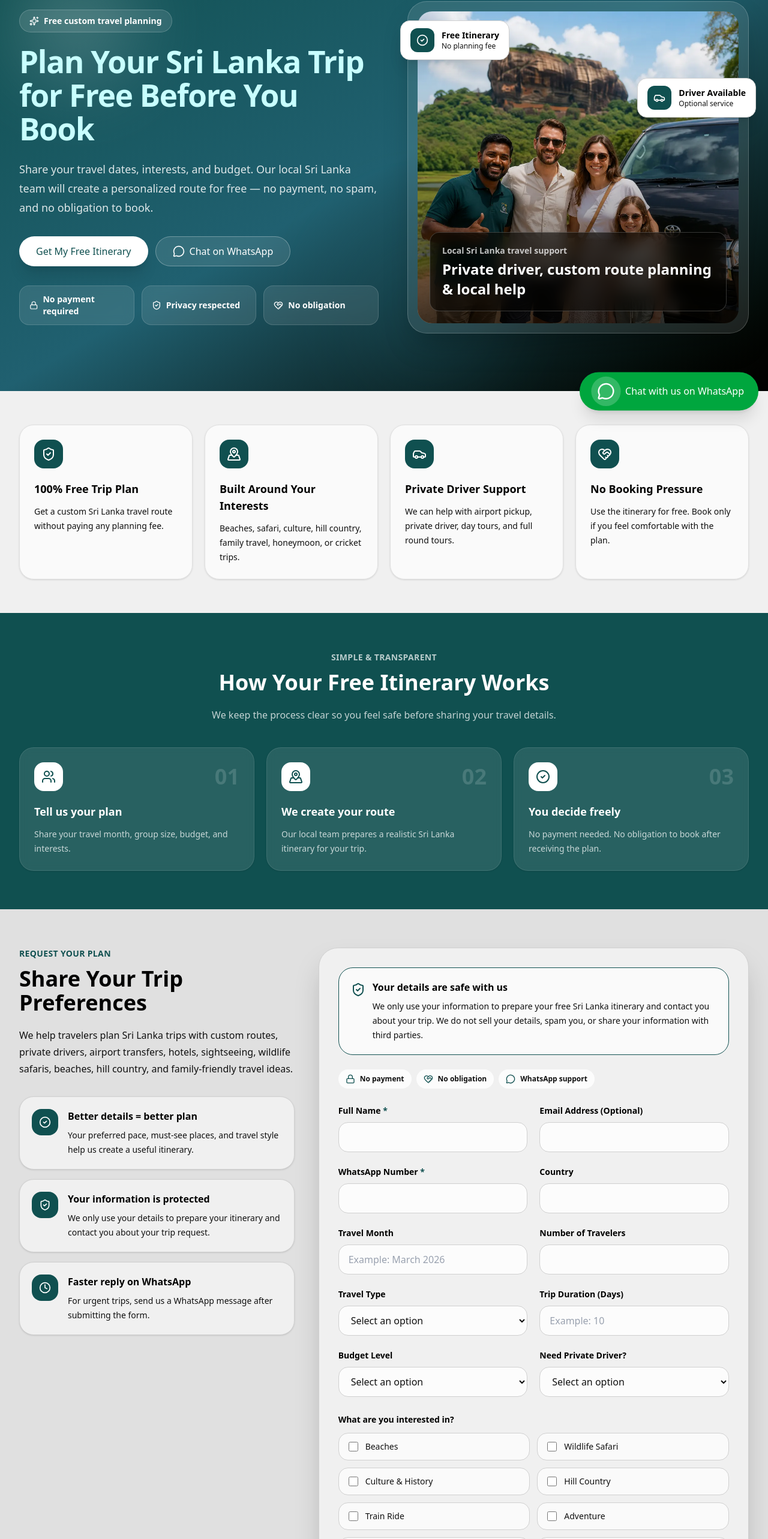
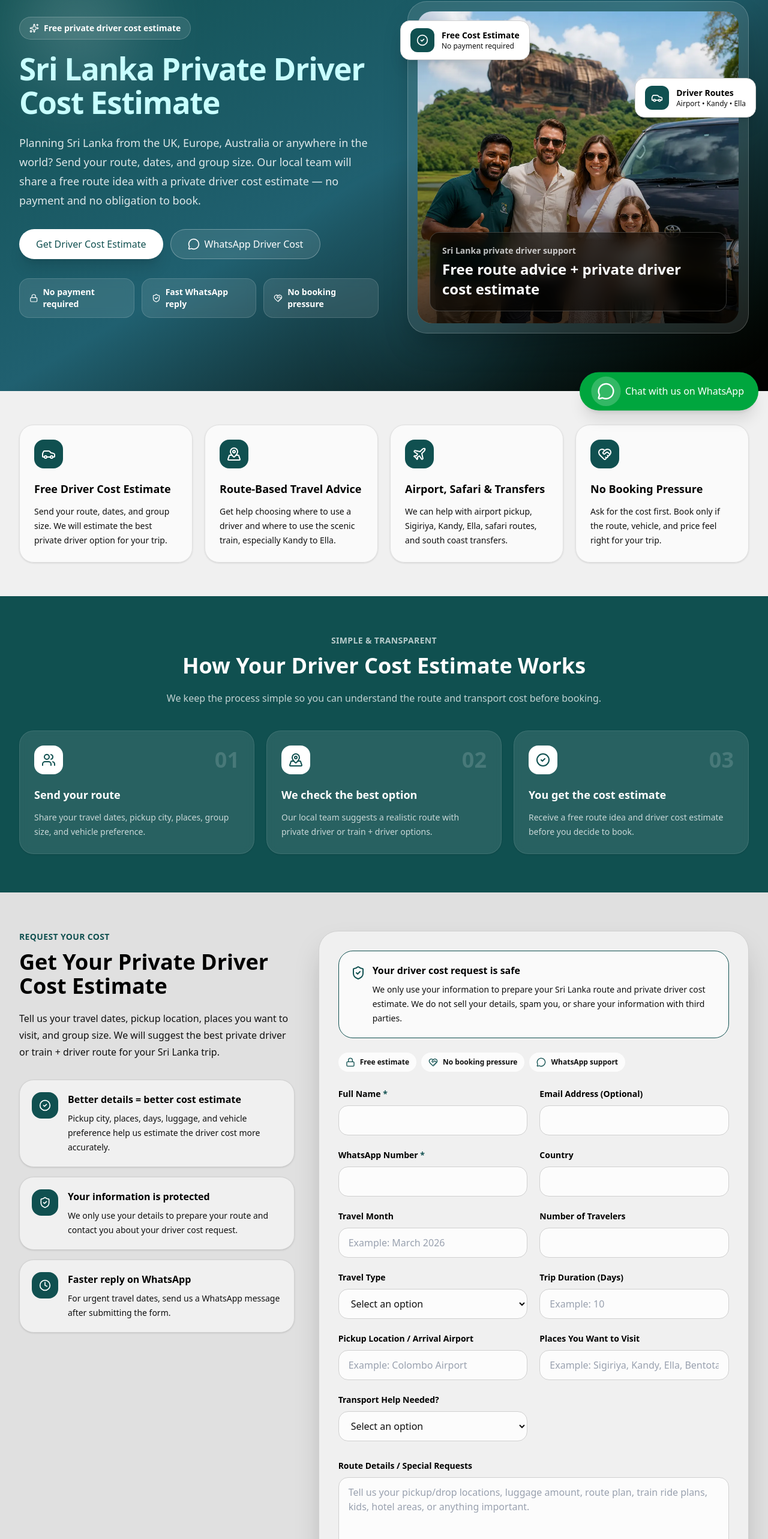
Before and after one commit to jaindu-sasan/Happy-Way-Travels, a React (Vite) app: page /free-sri-lanka-itinerary in a window 1280 px wide. Shown: the part 94-2660 px from the top of the page at 60% size. Built offline with nearby package versions, Linux system fonts and the light colour scheme.

Commit message:
modify freeitinerary page

```diff
--- a/src/features/freeItinerary/FreeItineraryPage.jsx
+++ b/src/features/freeItinerary/FreeItineraryPage.jsx
@@ -28,87 +28,93 @@ const travelTypes = [
 
 
 const budgetLevels = ['Budget', 'Mid Range', 'Luxury', 'Not Sure Yet'];
-const driverOptions = ['Yes', 'No', 'Maybe'];
+const driverOptions = [
+  'Yes, I need a private driver',
+  'Maybe, I need route advice',
+  'No, itinerary only',
+];
 
 const interests = [
+  'Private Driver / Road Trip',
+  'Airport Pickup / Drop',
+  'Kandy / Ella Route',
+  'Sigiriya / Cultural Triangle',
+  'Safari Transfers',
+  'South Coast Transfers',
+  'Train + Driver Mix',
+  'Honeymoon Route',
+  'Family Friendly Route',
   'Beaches',
   'Wildlife Safari',
-  'Culture & History',
   'Hill Country',
-  'Train Ride',
-  'Adventure',
-  'Ayurveda / Wellness',
-  'Food Experience',
-  'Cricket',
-  'Family Friendly Activities',
 ];
 
 const benefits = [
   {
-    title: '100% Free Trip Plan',
-    description: 'Get a custom Sri Lanka travel route without paying any planning fee.',
-    icon: ShieldCheck,
+    title: 'Free Driver Cost Estimate',
+    description: 'Send your route, dates, and group size. We will estimate the best private driver option for your trip.',
+    icon: Car,
   },
   {
-    title: 'Built Around Your Interests',
-    description: 'Beaches, safari, culture, hill country, family travel, honeymoon, or cricket trips.',
+    title: 'Route-Based Travel Advice',
+    description: 'Get help choosing where to use a driver and where to use the scenic train, especially Kandy to Ella.',
     icon: MapPinned,
   },
   {
-    title: 'Private Driver Support',
-    description: 'We can help with airport pickup, private driver, day tours, and full round tours.',
-    icon: Car,
+    title: 'Airport, Safari & Transfers',
+    description: 'We can help with airport pickup, Sigiriya, Kandy, Ella, safari routes, and south coast transfers.',
+    icon: Plane,
   },
   {
     title: 'No Booking Pressure',
-    description: 'Use the itinerary for free. Book only if you feel comfortable with the plan.',
+    description: 'Ask for the cost first. Book only if the route, vehicle, and price feel right for your trip.',
     icon: HeartHandshake,
   },
 ];
 
 const steps = [
   {
-    title: 'Tell us your plan',
-    description: 'Share your travel month, group size, budget, and interests.',
+    title: 'Send your route',
+    description: 'Share your travel dates, pickup city, places, group size, and vehicle preference.',
     icon: Users,
   },
   {
-    title: 'We create your route',
-    description: 'Our local team prepares a realistic Sri Lanka itinerary for your trip.',
+    title: 'We check the best option',
+    description: 'Our local team suggests a realistic route with private driver or train + driver options.',
     icon: MapPinned,
   },
   {
-    title: 'You decide freely',
-    description: 'No payment needed. No obligation to book after receiving the plan.',
+    title: 'You get the cost estimate',
+    description: 'Receive a free route idea and driver cost estimate before you decide to book.',
     icon: CheckCircle2,
   },
 ];
 
 const faqs = [
   {
-    question: 'Is the itinerary really free?',
+    question: 'Is the private driver cost estimate free?',
     answer:
-      'Yes. Your first custom Sri Lanka itinerary is free. We create it so you can understand the best route, travel time, and options before making decisions.',
+      'Yes. The first route idea and private driver cost estimate are free. We use your dates, route, number of travelers, luggage, and vehicle preference to suggest a suitable option.',
   },
   {
-    question: 'Do I need to book after receiving the itinerary?',
+    question: 'Do I need to book after receiving the cost?',
     answer:
-      'No. There is no obligation to book. If you like the plan, we can also help arrange transport, hotels, activities, or a full tour package.',
+      'No. There is no obligation to book. You can review the route and estimate first, then decide only if you are comfortable.',
   },
   {
-    question: 'Can you arrange a private driver?',
+    question: 'Can you arrange airport pickup and long transfers?',
     answer:
-      'Yes. We can arrange private drivers for airport transfers, day tours, multi-day trips, and complete Sri Lanka round tours.',
+      'Yes. We can help with airport pickup and drop, Sigiriya, Kandy, Ella, safari routes, south coast transfers, and full round tours.',
   },
   {
-    question: 'Can you help with hotels and activities?',
+    question: 'Can I mix train and private driver?',
     answer:
-      'Yes. We can suggest hotels, sightseeing stops, wildlife safaris, beaches, train rides, cultural visits, and family-friendly experiences.',
+      'Yes. Many travelers take the scenic train for Kandy or Nanu Oya to Ella and use a private driver for luggage, airport transfers, Sigiriya, safari routes, and south coast travel.',
   },
   {
-    question: 'How long does it take to receive the itinerary?',
+    question: 'What details do you need to estimate the cost?',
     answer:
-      'We usually reply as soon as possible after reviewing your details. For urgent travel plans, WhatsApp is the fastest way to contact us.',
+      'We need your travel dates, number of travelers, pickup and drop locations, places you want to visit, luggage amount, and whether you prefer a car or van.',
   },
 ];
 
@@ -121,6 +127,8 @@ const initialFormData = {
   travelers: '',
   travelType: '',
   exactTripDays: '',
+  pickupLocation: '',
+  placesToVisit: '',
   budgetLevel: '',
   interests: [],
   privateDriver: '',
@@ -162,7 +170,7 @@ function FreeItineraryPage() {
   const handleSubmit = async (event) => {
     event.preventDefault();
 
-    console.log('Free Sri Lanka itinerary request:', formData);
+    console.log('Sri Lanka private driver cost request:', formData);
 
     setLoading(true);
     setErrorMessage('');
@@ -171,7 +179,7 @@ function FreeItineraryPage() {
       const response = await fetch(FORMSPREE_ENDPOINT, {
         method: 'POST',
         body: JSON.stringify({
-          _subject: 'Free Sri Lanka Itinerary Request',
+          _subject: 'Sri Lanka Private Driver Cost Estimate Request',
           ...formData,
           interests: formData.interests.join(', '),
         }),
@@ -188,7 +196,7 @@ function FreeItineraryPage() {
       setSubmitted(true);
       setFormData(initialFormData);
     } catch (error) {
-      console.error('Free itinerary Formspree error:', error);
+      console.error('Private driver cost Formspree error:', error);
       setErrorMessage(
         'Sorry, we could not submit your request right now. Please try again or message us on WhatsApp.'
       );
@@ -198,7 +206,7 @@ function FreeItineraryPage() {
   };
 
   const whatsappUrl = `https://wa.me/94710455391?text=${encodeURIComponent(
-    'Hi, I would like to get a free Sri Lanka itinerary for my trip.'
+    'Hi, I would like to get a private driver cost estimate for my Sri Lanka trip.'
   )}`;
 
   return (
@@ -219,16 +227,15 @@ function FreeItineraryPage() {
           <div className="text-white">
             <div className="mb-5 inline-flex items-center gap-2 rounded-full border border-white/20 bg-white/10 px-4 py-2 text-sm font-semibold backdrop-blur">
               <Sparkles className="h-4 w-4 text-white" />
-              Free custom travel planning
+              Free private driver cost estimate
             </div>
 
             <h1 className="max-w-3xl text-4xl font-extrabold leading-tight tracking-tight sm:text-5xl lg:text-[52px]">
-              Plan Your Sri Lanka Trip for Free Before You Book
+              Sri Lanka Private Driver Cost Estimate
             </h1>
 
             <p className="mt-6 max-w-2xl text-lg leading-8 text-white/85">
-              Share your travel dates, interests, and budget. Our local Sri Lanka team will create a
-              personalized route for free — no payment, no spam, and no obligation to book.
+              Planning Sri Lanka from the UK, Europe, Australia or anywhere in the world? Send your route, dates, and group size. Our local team will share a free route idea with a private driver cost estimate — no payment and no obligation to book.
             </p>
 
             <div className="mt-8 flex flex-col gap-3 sm:flex-row">
@@ -236,7 +243,7 @@ function FreeItineraryPage() {
                 href="#itinerary-form"
                 className="inline-flex items-center justify-center rounded-full bg-white px-7 py-3 text-base font-bold text-[var(--color-primary)] shadow-xl transition hover:bg-[var(--color-light)]"
               >
-                Get My Free Itinerary
+                Get Driver Cost Estimate
               </a>
 
               <a
@@ -246,14 +253,14 @@ function FreeItineraryPage() {
                 className="inline-flex items-center justify-center gap-2 rounded-full border border-white/30 bg-white/10 px-7 py-3 text-base font-bold text-white backdrop-blur transition hover:bg-white/20"
               >
                 <MessageCircle className="h-5 w-5" />
-                Chat on WhatsApp
+                WhatsApp Driver Cost
               </a>
             </div>
 
             <div className="mt-8 grid max-w-2xl gap-3 sm:grid-cols-3">
               <TrustPill icon={Lock} text="No payment required" />
-              <TrustPill icon={ShieldCheck} text="Privacy respected" />
-              <TrustPill icon={HeartHandshake} text="No obligation" />
+              <TrustPill icon={ShieldCheck} text="Fast WhatsApp reply" />
+              <TrustPill icon={HeartHandshake} text="No booking pressure" />
             </div>
           </div>
 
@@ -271,11 +278,11 @@ function FreeItineraryPage() {
 
                 <div className="absolute bottom-5 left-5 right-5 rounded-2xl border border-white/20 bg-[var(--color-dark)]/55 p-5 text-white shadow-xl backdrop-blur-md">
                   <p className="text-sm font-semibold text-white/75">
-                    Local Sri Lanka travel support
+                    Sri Lanka private driver support
                   </p>
 
                   <h2 className="mt-1 text-xl font-extrabold leading-snug sm:text-2xl">
-                    Private driver, custom route planning & local help
+                    Free route advice + private driver cost estimate
                   </h2>
                 </div>
               </div>
@@ -288,8 +295,8 @@ function FreeItineraryPage() {
                 </div>
 
                 <div>
-                  <p className="text-sm font-bold text-[var(--color-dark)]">Free Itinerary</p>
-                  <p className="text-xs text-[var(--color-darkGray)]">No planning fee</p>
+                  <p className="text-sm font-bold text-[var(--color-dark)]">Free Cost Estimate</p>
+                  <p className="text-xs text-[var(--color-darkGray)]">No payment required</p>
                 </div>
               </div>
             </div>
@@ -301,8 +308,8 @@ function FreeItineraryPage() {
                 </div>
 
                 <div>
-                  <p className="text-sm font-bold text-[var(--color-dark)]">Driver Available</p>
-                  <p className="text-xs text-[var(--color-darkGray)]">Optional service</p>
+                  <p className="text-sm font-bold text-[var(--color-dark)]">Driver Routes</p>
+                  <p className="text-xs text-[var(--color-darkGray)]">Airport • Kandy • Ella</p>
                 </div>
               </div>
             </div>
@@ -341,11 +348,11 @@ function FreeItineraryPage() {
             </p>
 
             <h2 className="mt-3 text-3xl font-extrabold sm:text-4xl">
-              How Your Free Itinerary Works
+              How Your Driver Cost Estimate Works
             </h2>
 
             <p className="mt-5 leading-7 text-white/75">
-              We keep the process clear so you feel safe before sharing your travel details.
+              We keep the process simple so you can understand the route and transport cost before booking.
             </p>
           </div>
 
@@ -378,36 +385,34 @@ function FreeItineraryPage() {
         <div className="mx-auto grid max-w-7xl gap-10 px-4 sm:px-6 lg:grid-cols-[0.78fr_1.22fr] lg:px-8">
           <div className="lg:sticky lg:top-24 lg:self-start">
             <p className="text-sm font-bold uppercase tracking-wide text-[var(--color-primary)]">
-              Request your plan
+              Request your cost
             </p>
 
             <h2 className="mt-3 text-3xl font-extrabold text-[var(--color-dark)] sm:text-4xl">
-              Share Your Trip Preferences
+              Get Your Private Driver Cost Estimate
             </h2>
 
             <p className="mt-5 leading-7 text-[var(--color-darkGray)]">
-              We help travelers plan Sri Lanka trips with custom routes, private drivers, airport
-              transfers, hotels, sightseeing, wildlife safaris, beaches, hill country, and
-              family-friendly travel ideas.
+              Tell us your travel dates, pickup location, places you want to visit, and group size. We will suggest the best private driver or train + driver route for your Sri Lanka trip.
             </p>
 
             <div className="mt-8 space-y-4">
               <SideNote
                 icon={CheckCircle2}
-                title="Better details = better plan"
-                text="Your preferred pace, must-see places, and travel style help us create a useful itinerary."
+                title="Better details = better cost estimate"
+                text="Pickup city, places, days, luggage, and vehicle preference help us estimate the driver cost more accurately."
               />
 
               <SideNote
                 icon={ShieldCheck}
                 title="Your information is protected"
-                text="We only use your details to prepare your itinerary and contact you about your trip request."
+                text="We only use your details to prepare your route and contact you about your driver cost request."
               />
 
               <SideNote
                 icon={Clock}
                 title="Faster reply on WhatsApp"
-                text="For urgent trips, send us a WhatsApp message after submitting the form."
+                text="For urgent travel dates, send us a WhatsApp message after submitting the form."
               />
             </div>
           </div>
@@ -430,21 +435,19 @@ function FreeItineraryPage() {
 
                 <div>
                   <h3 className="font-bold text-[var(--color-dark)]">
-                    Your details are safe with us
+                    Your driver cost request is safe
                   </h3>
 
                   <p className="mt-2 text-sm leading-6 text-[var(--color-darkGray)]">
-                    We only use your information to prepare your free Sri Lanka itinerary and
-                    contact you about your trip. We do not sell your details, spam you, or share
-                    your information with third parties.
+                    We only use your information to prepare your Sri Lanka route and private driver cost estimate. We do not sell your details, spam you, or share your information with third parties.
                   </p>
                 </div>
               </div>
             </div>
 
             <div className="mb-6 flex flex-wrap gap-2">
-              <MiniBadge icon={Lock} text="No payment" />
-              <MiniBadge icon={HeartHandshake} text="No obligation" />
+              <MiniBadge icon={Lock} text="Free estimate" />
+              <MiniBadge icon={HeartHandshake} text="No booking pressure" />
               <MiniBadge icon={MessageCircle} text="WhatsApp support" />
             </div>
 
@@ -515,16 +518,26 @@ function FreeItineraryPage() {
                 placeholder="Example: 10"
               />
 
-              <Select
-                label="Budget Level"
-                name="budgetLevel"
-                value={formData.budgetLevel}
+              <Input
+                label="Pickup Location / Arrival Airport"
+                name="pickupLocation"
+                value={formData.pickupLocation}
                 onChange={handleChange}
-                options={budgetLevels}
+                placeholder="Example: Colombo Airport"
               />
 
+              <Input
+                label="Places You Want to Visit"
+                name="placesToVisit"
+                value={formData.placesToVisit}
+                onChange={handleChange}
+                placeholder="Example: Sigiriya, Kandy, Ella, Bentota"
+              />
+
+
+
               <Select
-                label="Need Private Driver?"
+                label="Transport Help Needed?"
                 name="privateDriver"
                 value={formData.privateDriver}
                 onChange={handleChange}
@@ -532,37 +545,11 @@ function FreeItineraryPage() {
               />
             </div>
 
-            <fieldset className="mt-7">
-              <legend className="text-sm font-bold text-[var(--color-dark)]">
-                What are you interested in?
-              </legend>
 
-              <div className="mt-3 grid gap-3 sm:grid-cols-2">
-                {interests.map((interest) => (
-                  <label
-                    key={interest}
-                    className={`flex cursor-pointer items-center gap-3 rounded-2xl border px-4 py-3 text-sm transition ${
-                      formData.interests.includes(interest)
-                        ? 'border-[var(--color-primary)] bg-[var(--color-primary)] text-white'
-                        : 'border-[var(--color-midGray)] bg-white/70 text-[var(--color-darkGray)] hover:border-[var(--color-primary)] hover:bg-white'
-                    }`}
-                  >
-                    <input
-                      type="checkbox"
-                      value={interest}
-                      checked={formData.interests.includes(interest)}
-                      onChange={handleInterestChange}
-                      className="h-4 w-4 rounded border-[var(--color-midGray)] text-[var(--color-primary)] focus:ring-[var(--color-primary)]"
-                    />
-                    {interest}
-                  </label>
-                ))}
-              </div>
-            </fieldset>
 
             <label className="mt-7 block">
               <span className="text-sm font-bold text-[var(--color-dark)]">
-                Message / Special Requests
+                Route Details / Special Requests
               </span>
 
               <textarea
@@ -571,7 +558,7 @@ function FreeItineraryPage() {
                 onChange={handleChange}
                 rows="5"
                 className="mt-2 w-full rounded-2xl border border-[var(--color-midGray)] bg-white/80 px-4 py-3 text-[var(--color-darkGray)] outline-none transition placeholder:text-gray-400 focus:border-[var(--color-primary)] focus:ring-4 focus:ring-[var(--color-primary)]/20"
-                placeholder="Tell us about arrival airport, must-see places, kids, hotel style, celebrations, food preferences, or anything important."
+                placeholder="Tell us your pickup/drop locations, luggage amount, route plan, train ride plans, kids, hotel areas, or anything important."
               />
             </label>
 
@@ -580,12 +567,12 @@ function FreeItineraryPage() {
               disabled={loading}
               className="mt-7 inline-flex w-full items-center justify-center gap-2 rounded-full bg-[var(--color-primary)] px-6 py-4 text-base font-bold text-white shadow-lg transition hover:bg-[var(--color-secondary)] disabled:cursor-not-allowed disabled:bg-gray-500"
             >
-              {loading ? 'Sending Your Request...' : 'Get My Free Itinerary'}
+              {loading ? 'Sending Your Request...' : 'Get Driver Cost Estimate'}
             </button>
 
             <p className="mt-4 text-xs leading-5 text-[var(--color-darkGray)]">
               By submitting this form, you agree that we may contact you by email or WhatsApp about
-              your Sri Lanka trip request. No payment is required and there is no obligation to book.
+              your Sri Lanka private driver cost request. No payment is required and there is no obligation to book.
             </p>
           </form>
         </div>
@@ -599,11 +586,10 @@ function FreeItineraryPage() {
               <MessageCircle className="h-7 w-7 text-white" />
             </div>
 
-            <h2 className="mt-5 text-3xl font-extrabold">Want a Faster Reply?</h2>
+            <h2 className="mt-5 text-3xl font-extrabold">Need the Driver Cost Faster?</h2>
 
             <p className="mx-auto mt-4 max-w-2xl text-white/80">
-              Message our team on WhatsApp and tell us your travel dates, group size, and places
-              you would love to visit.
+              Message our team on WhatsApp with your travel dates, number of travelers, pickup city, and places you want to visit.
             </p>
 
             <a
@@ -613,7 +599,7 @@ function FreeItineraryPage() {
               className="mt-7 inline-flex items-center justify-center gap-2 rounded-full bg-white px-7 py-3 font-bold text-[var(--color-primary)] shadow-lg transition hover:bg-[var(--color-light)]"
             >
               <MessageCircle className="h-5 w-5" />
-              Chat on WhatsApp
+              WhatsApp Driver Cost
             </a>
           </div>
         </div>
@@ -775,12 +761,11 @@ function SuccessPopup({ onClose }) {
         </div>
 
         <h2 className="mt-5 text-2xl font-extrabold text-[var(--color-dark)]">
-          Request Received!
+          Cost Request Received!
         </h2>
 
         <p className="mt-3 leading-7 text-[var(--color-darkGray)]">
-          Thank you. We received your trip details. Our team will contact you soon with your free
-          Sri Lanka itinerary.
+          Thank you. We received your trip details. Our team will contact you soon with your free Sri Lanka route idea and private driver cost estimate.
         </p>
 
         <button
```
